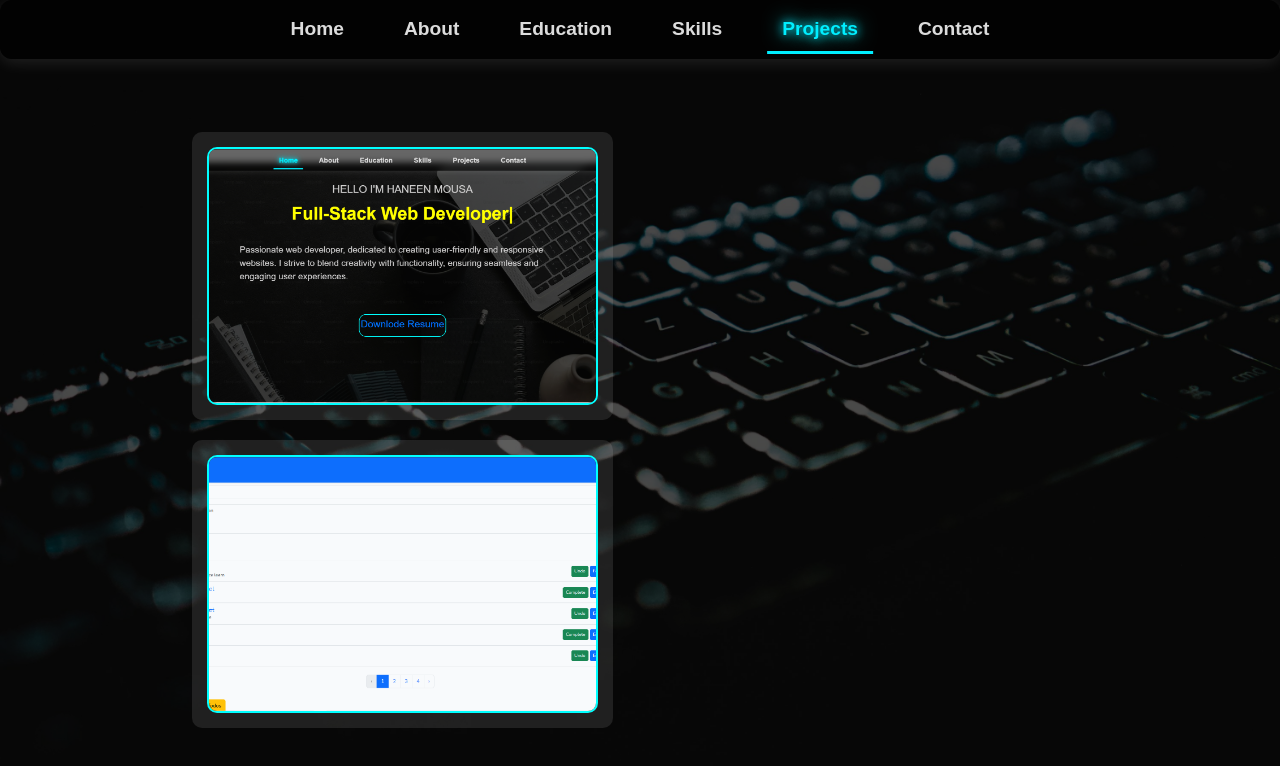
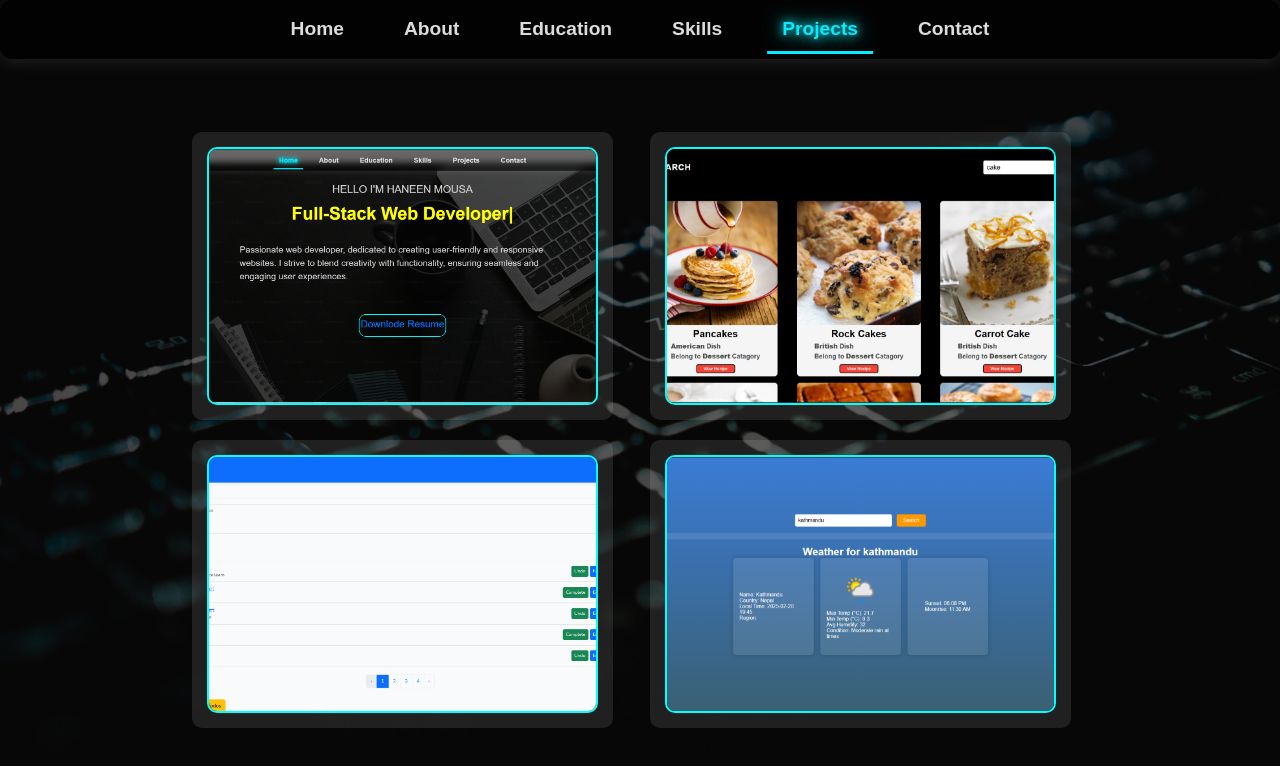
Before and after one commit to HaneenAMousa198/HaneenAMousa, a React (Create React App) app: page /#/project in a window 1280 px wide. Shown: the top 766 px of the page. Built offline with nearby package versions, Linux system fonts and the light colour scheme.

Commit message:
Updated styling and projects section

```diff
--- a/src/App.css
+++ b/src/App.css
@@ -781,13 +781,13 @@ width: 47%;
 
 
 
-/* .flip-box-back h3 {
+.flip-box-back h3 {
   font-size: 1.5rem;
   font-weight: bold;
   margin-bottom: 10px;
   text-transform: uppercase;
   letter-spacing: 1.5px;
-} */
+}
 
 .flip-box-back p {
   font-size: 1rem;
--- a/src/Component/Projects.jsx
+++ b/src/Component/Projects.jsx
@@ -38,7 +38,7 @@ const Projects = () => {
       </div>
     </div>
 
-    {/* <div id='p3'  className="project li">
+    <div id='p3'  className="project li">
       <div className="flip-box">
         <div className="flip-box-inner">
           <div className="flip-box-font">
@@ -50,9 +50,9 @@ const Projects = () => {
           </div>
         </div>
       </div>
-    </div> */}
+    </div>
 
-    {/* <div id='p4' className="project li">
+    <div id='p4' className="project li">
       <div className="flip-box">
         <div className="flip-box-inner">
           <div className="flip-box-font">
@@ -60,11 +60,12 @@ const Projects = () => {
           </div>
           <div className="flip-box-back">
             <h3>Weather App ⛅</h3>
-            <p>A real-time weather app using RapidAPI to fetch accurate forecasts. Get temperature, humidity, and weather conditions for any location instantly.</p>
+            <p>
+            "This project is built using React and integrates a JSON API containing all the governorates of Jordan, allowing users to select a city and fetch related weather data dynamically."</p>
           </div>
         </div>
       </div>
-    </div> */}
+    </div>
 
   </div>
 </div>
```
